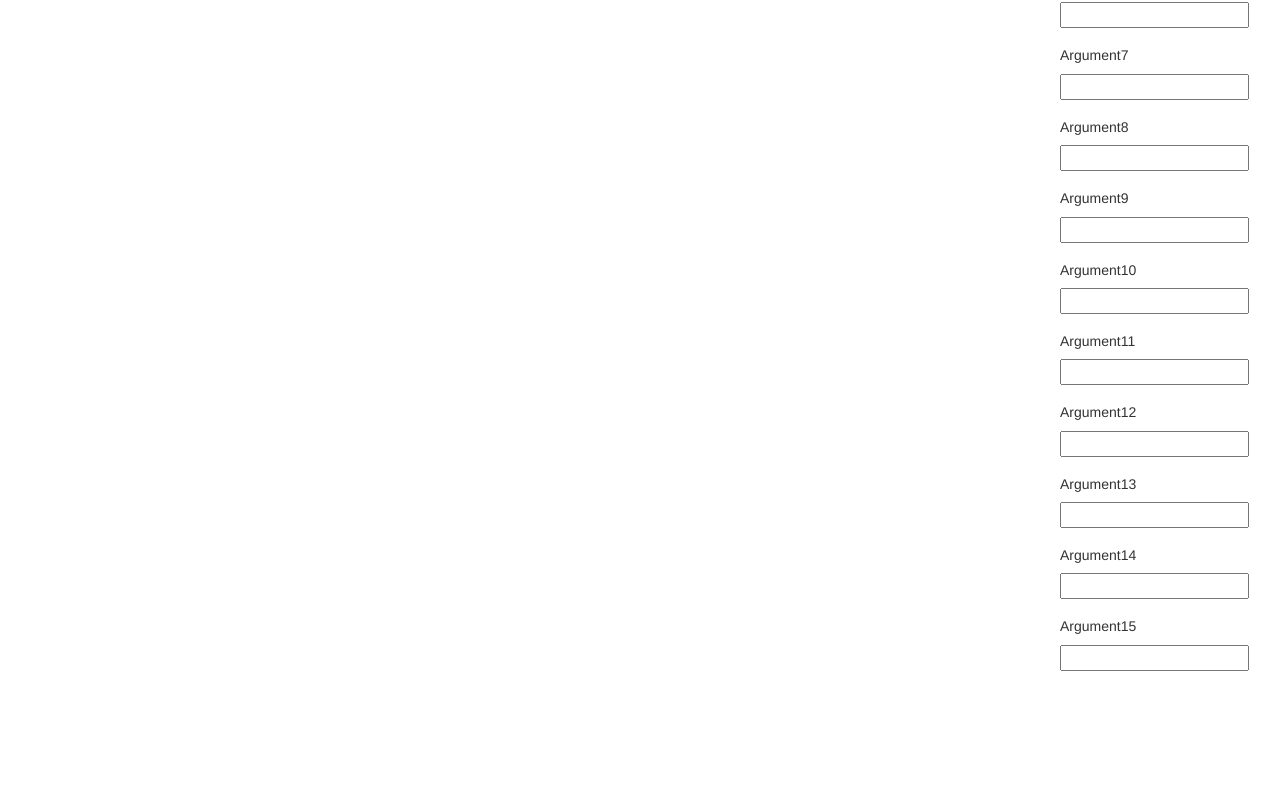
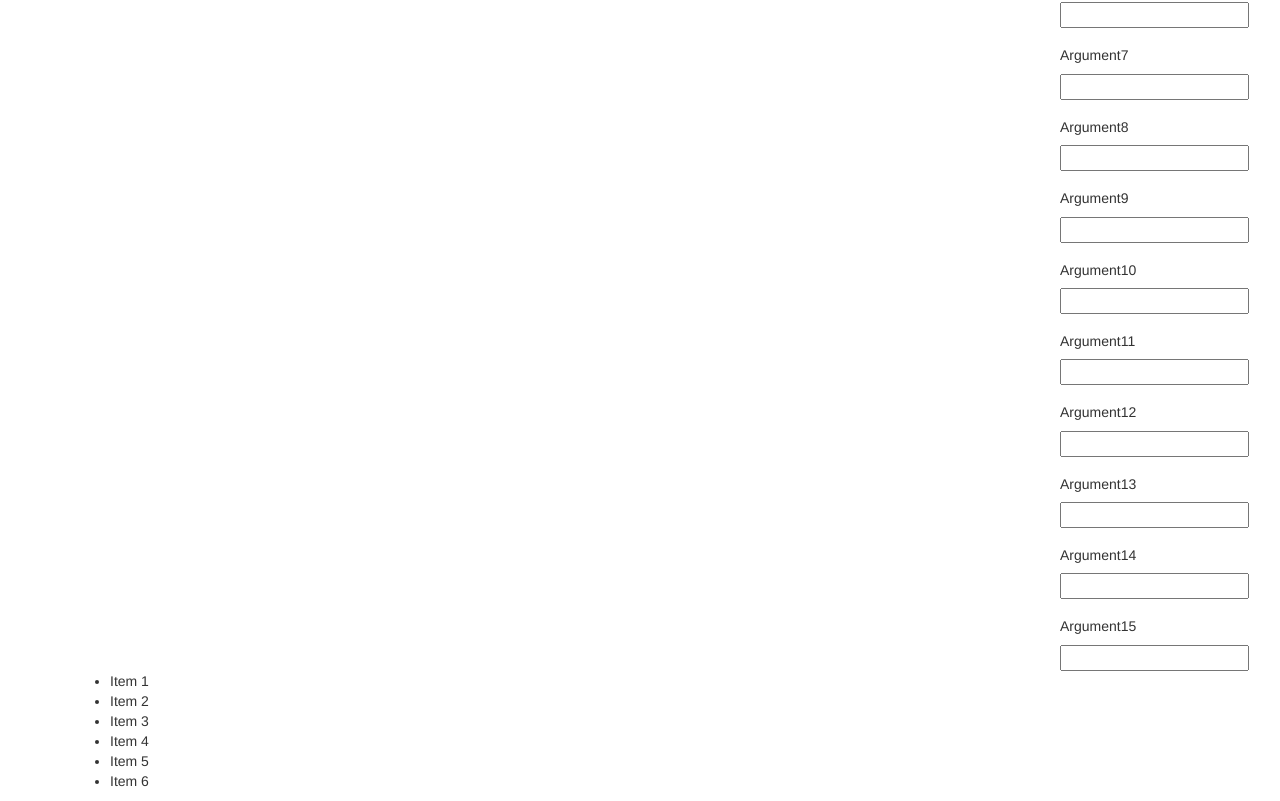
Before and after one commit to mstop4/gml-script-wizard, a React app: page / in a window 1280 px wide. Shown: the part 541-1342 px from the top of the page. Before the commit the page ends 1212 px from the top, so only its background shows below. Built offline with nearby package versions, Linux system fonts and the light colour scheme.

Commit message:
added Sortablelist test component

```diff
--- a/src/js/components/App.js
+++ b/src/js/components/App.js
@@ -5,6 +5,7 @@ import OutputBox from './OutputBox'
 import ArgumentField from './ArgumentField'
 import ReturnField from './ReturnField'
 import DescriptionField from './DescriptionField'
+import SortableList from './SortableList'
 
 class App extends Component {
 
@@ -135,6 +136,10 @@ class App extends Component {
             </Row>
           </Col>
         </Row>
+
+        <Row>
+          <SortableList/>
+        </Row>
       </Grid>
     )
   }
--- /dev/null
+++ b/src/js/components/SortableList.js
@@ -0,0 +1,41 @@
+import React, { Component } from 'react'
+import { SortableContainer, SortableElemnt, arrayMove, SortableElement } from 'react-sortable-hoc'
+
+const SortableItem = SortableElement( ({ value }) =>
+  <li>{value}</li>
+)
+
+const SortableList = SortableContainer( ({ items }) => {
+  return (
+    <ul>
+      {items.map((value, index) => (
+        <SortableItem key={`item-${index}`} index={index} value={value} />
+      ))}
+    </ul>
+  )
+})
+
+class SortableComponent extends Component {
+
+  constructor() {
+    super()
+
+    this.state = {
+      items: ['Item 1', 'Item 2', 'Item 3', 'Item 4', 'Item 5', 'Item 6']
+    }
+
+    this.onSortEnd = this.onSortEnd.bind(this)
+  }
+
+  onSortEnd({ oldIndex, newIndex }) {
+    this.setState({
+      items: arrayMove(this.state.items, oldIndex, newIndex)
+    })
+  }
+
+  render() {
+    return <SortableList items={this.state.items} onSortEnd={this.onSortEnd} />
+  }
+}
+
+export default SortableComponent
```
